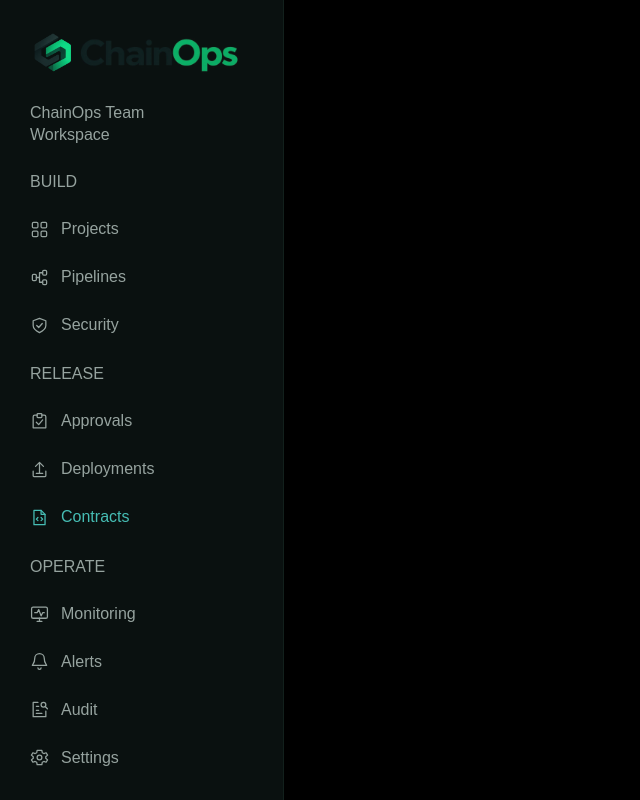
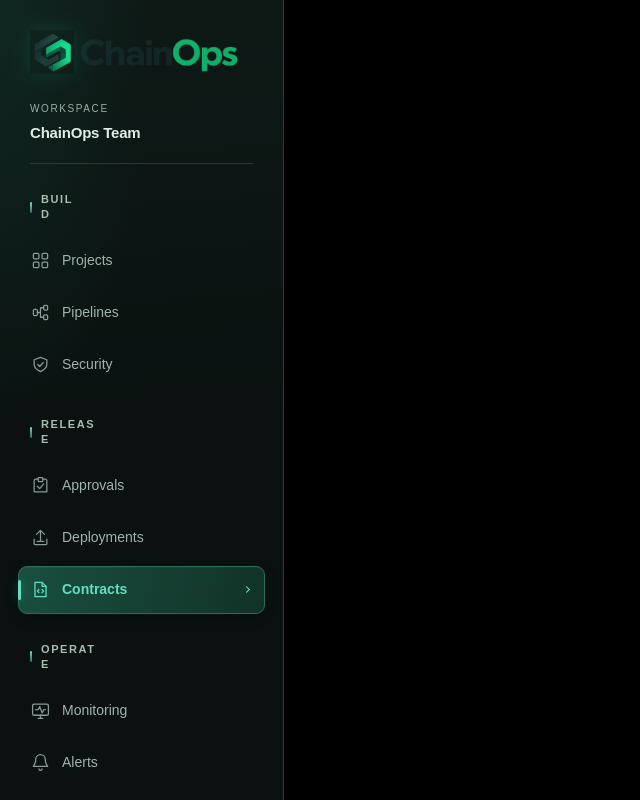
Before and after one commit to intelli-collective/ChainOps, a React (Vite) app in the folder apps/web/: page /sidebar-preview/contracts in a window 1280 px wide. Shown: the whole page, without its empty margins (0-640 px from the left). Built offline with nearby package versions, Linux system fonts and the light colour scheme.

Commit message:
feat(sidebar): enhance sidebar component with new sectionStyle prop and improved layout

```diff
--- a/apps/web/src/components/Sidebar/Sidebar.css
+++ b/apps/web/src/components/Sidebar/Sidebar.css
@@ -1,7 +1,7 @@
 .chainops-sidebar {
   --sidebar-background: #0a1110;
-  --sidebar-muted: #96a39f;
-  --sidebar-accent: #46bdb4;
+  --sidebar-muted: #a0b3ac;
+  --sidebar-accent: #62dfc3;
   box-sizing: border-box;
   flex: 0 0 284px;
   width: 284px;
@@ -12,11 +12,12 @@
   scrollbar-width: thin;
   scrollbar-color: #263b35 var(--sidebar-background);
   padding: 30px 18px 32px;
-  background: var(--sidebar-background);
+  background: radial-gradient(ellipse at 0 0, #12352c80, transparent 38%), linear-gradient(175deg, #0e1916, var(--sidebar-background) 55%);
   color: var(--sidebar-muted);
-  border-right: 1px solid #12201c;
+  border-right: 1px solid #254038;
+  box-shadow: inset -1px 0 0 #ffffff03, 8px 0 32px #0000001a;
   font-family: Arial, sans-serif;
-  font-size: 16px;
+  font-size: 14px;
   font-weight: 400;
   line-height: 1.4;
   text-align: left;
@@ -44,6 +45,7 @@
   height: 44px;
   object-fit: cover;
   mix-blend-mode: screen;
+  filter: drop-shadow(0 0 9px #00d99024);
 }
 
 /* branding.jpg includes its own symbol. Crop to the supplied wordmark only. */
@@ -68,21 +70,65 @@
 
 .chainops-sidebar__workspace {
   display: flex;
-  flex-direction: column;
+  align-items: center;
   margin: 0 12px 24px;
+  padding: 0 0 20px;
+  border-bottom: 1px solid #263b32;
   overflow-wrap: anywhere;
 }
 
-.chainops-sidebar__group { margin: 0 0 14px; }
+.chainops-sidebar__workspace-copy { display: flex; flex-direction: column; gap: 6px; min-width: 0; }
+.chainops-sidebar__workspace-label {
+  color: #9aafa4;
+  font-size: 10px;
+  font-weight: 500;
+  letter-spacing: 1.6px;
+  text-transform: uppercase;
+}
+.chainops-sidebar__workspace-name {
+  color: #e0ede6;
+  font-weight: 600;
+  font-size: 15px;
+  letter-spacing: -.2px;
+}
+
+.chainops-sidebar__group { margin: 0 0 24px; }
 .chainops-sidebar__group:last-child { margin-bottom: 0; }
 
 .chainops-sidebar .chainops-sidebar__heading {
   margin: 0;
-  padding: 0 12px 12px;
-  color: var(--sidebar-muted);
-  font: inherit;
+  display: flex;
+  align-items: center;
+  gap: 12px;
+  padding: 0 12px 10px;
+  color: #8da99b;
+  font: 600 10px/1.4 Arial, sans-serif;
+  letter-spacing: 1.8px;
   text-transform: uppercase;
 }
+
+.chainops-sidebar__heading::after { content: ''; height: 1px; flex: 1; background: linear-gradient(90deg, #2b4036, transparent); }
+
+.chainops-sidebar--accent .chainops-sidebar__heading {
+  display: flex;
+  width: fit-content;
+  max-width: calc(100% - 24px);
+  gap: 9px;
+  margin: 0 12px 10px;
+  padding: 4px 0;
+  color: #a6bdb0;
+  font-size: 11px;
+  letter-spacing: 1.6px;
+  overflow-wrap: anywhere;
+}
+.chainops-sidebar--accent .chainops-sidebar__heading::before {
+  content: '';
+  flex: 0 0 2px;
+  height: 11px;
+  border-radius: 1px;
+  background: linear-gradient(#7cdbb4, #386d56);
+}
+.chainops-sidebar--accent .chainops-sidebar__heading::after { content: none; }
 
 .chainops-sidebar .chainops-sidebar__list {
   display: block;
@@ -91,26 +137,57 @@
   list-style: none;
 }
 
-.chainops-sidebar__list li { margin: 0; padding: 0; }
+.chainops-sidebar__list li { margin: 0 0 4px; padding: 0; }
 
 .chainops-sidebar .chainops-sidebar__link {
   display: flex;
+  position: relative;
   align-items: center;
   gap: 12px;
   min-height: 48px;
   padding: 10px 12px;
-  border-radius: 6px;
+  border: 1px solid transparent;
+  border-radius: 9px;
   color: var(--sidebar-muted);
   font: inherit;
   text-decoration: none;
   overflow-wrap: anywhere;
-  transition: color 150ms ease, background-color 150ms ease;
+  transition: color 150ms ease, background-color 150ms ease, border-color 150ms ease;
 }
 
-.chainops-sidebar__icon { flex: 0 0 19px; width: 19px; height: 19px; }
-.chainops-sidebar .chainops-sidebar__link:hover { color: #e1eeea; background: #12201c; }
-.chainops-sidebar .chainops-sidebar__link--active { color: var(--sidebar-accent); }
-.chainops-sidebar .chainops-sidebar__link--active:hover { color: var(--sidebar-accent); }
+.chainops-sidebar__icon { flex: 0 0 19px; width: 19px; height: 19px; opacity: .85; }
+.chainops-sidebar .chainops-sidebar__link:hover { color: #e1eeea; background: #192c24; border-color: #2c4438; }
+.chainops-sidebar .chainops-sidebar__link--active {
+  color: var(--sidebar-accent);
+  padding-right: 30px;
+  background: linear-gradient(100deg, #194f40, #123227);
+  border-color: #306b54;
+  box-shadow: inset 0 1px 0 #b5ffdc0a, 0 4px 14px #00000024;
+  font-weight: 600;
+}
+.chainops-sidebar__link--active::before {
+  content: '';
+  position: absolute;
+  left: -1px;
+  top: 13px;
+  bottom: 13px;
+  width: 3px;
+  border-radius: 3px;
+  background: var(--sidebar-accent);
+  box-shadow: 0 0 10px #62dfc355;
+}
+.chainops-sidebar__link--active::after {
+  content: '';
+  position: absolute;
+  right: 15px;
+  width: 5px;
+  height: 5px;
+  border-right: 1.5px solid currentColor;
+  border-top: 1.5px solid currentColor;
+  transform: rotate(45deg);
+}
+.chainops-sidebar .chainops-sidebar__link--active:hover { color: var(--sidebar-accent); background: #1b4b39; border-color: #43866a; }
+.chainops-sidebar__link--active .chainops-sidebar__icon { opacity: 1; }
 .chainops-sidebar a:focus-visible { outline: 2px solid var(--sidebar-accent); outline-offset: 2px; }
 
 @media (prefers-reduced-motion: reduce) {
--- a/apps/web/src/components/Sidebar/Sidebar.tsx
+++ b/apps/web/src/components/Sidebar/Sidebar.tsx
@@ -27,6 +27,7 @@ export interface SidebarProps {
   logoSrc?: string
   brandingSrc?: string
   className?: string
+  sectionStyle?: 'accent' | 'line'
   onNavigate?: () => void
 }
 
@@ -57,6 +58,7 @@ export function Sidebar({
   logoSrc = `${import.meta.env.BASE_URL}logo.jpg`,
   brandingSrc = `${import.meta.env.BASE_URL}branding.jpg`,
   className = '',
+  sectionStyle = 'accent',
   onNavigate,
 }: SidebarProps) {
   const projectPath = `/projects/${encodeURIComponent(projectId)}`
@@ -79,7 +81,7 @@ export function Sidebar({
     ] },
   ]
 
-  return <aside className={`chainops-sidebar ${className}`} aria-label="Workspace sidebar">
+  return <aside className={`chainops-sidebar chainops-sidebar--${sectionStyle} ${className}`} aria-label="Workspace sidebar">
     <NavLink className="chainops-sidebar__brand" to={brandHref} aria-label="ChainOps home" onClick={onNavigate}>
       <img className="chainops-sidebar__logo" src={logoSrc} alt="" width="44" height="44" />
       <span className="chainops-sidebar__wordmark" aria-hidden="true">
@@ -87,8 +89,10 @@ export function Sidebar({
       </span>
     </NavLink>
     <div className="chainops-sidebar__workspace">
-      <span>{workspaceName}</span>
-      <span>{workspaceDescription}</span>
+      <div className="chainops-sidebar__workspace-copy">
+        <span className="chainops-sidebar__workspace-label">{workspaceDescription}</span>
+        <span className="chainops-sidebar__workspace-name">{workspaceName}</span>
+      </div>
     </div>
     <nav className="chainops-sidebar__navigation" aria-label="Main navigation">
       {navigation.map(group => <section className="chainops-sidebar__group" key={group.label} aria-label={group.label}>
```
Also changed, not shown: apps/web/src/components/Sidebar/README.md, apps/web/src/components/Sidebar/preview-desktop.png.
